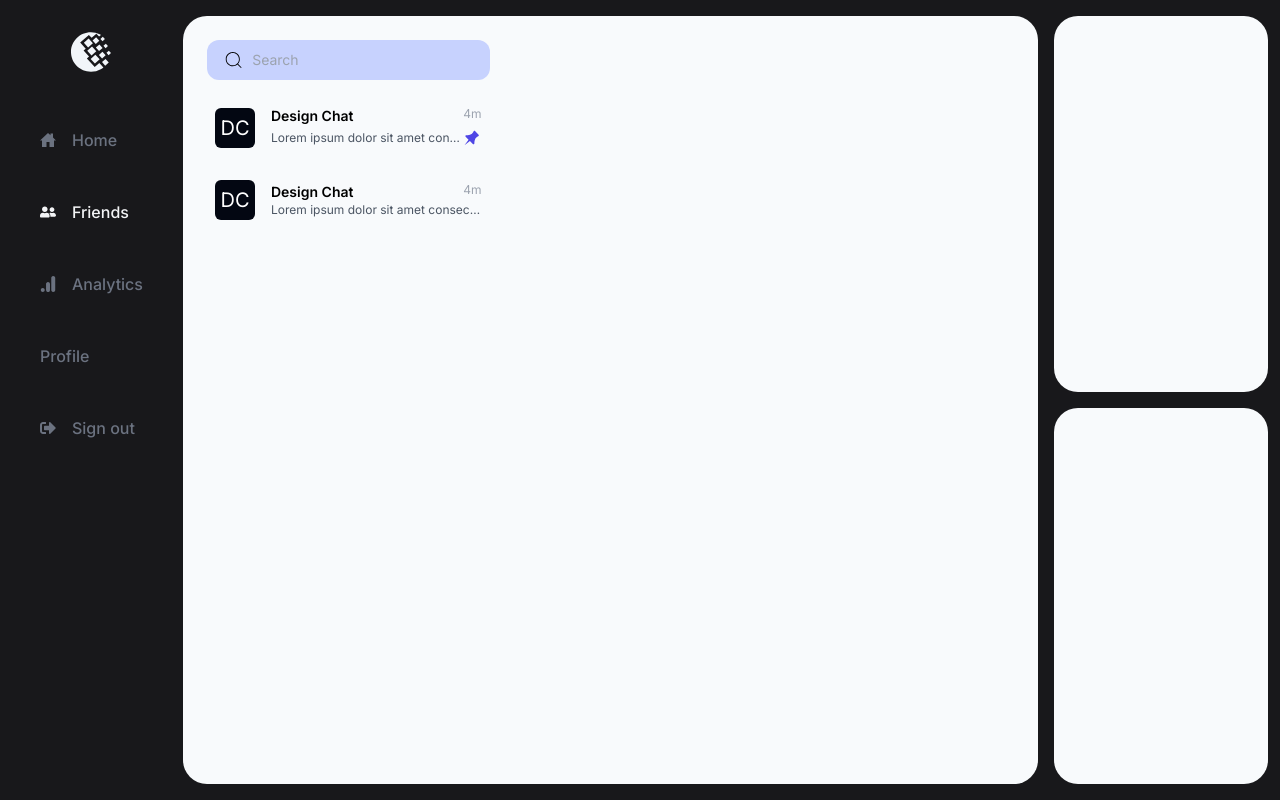
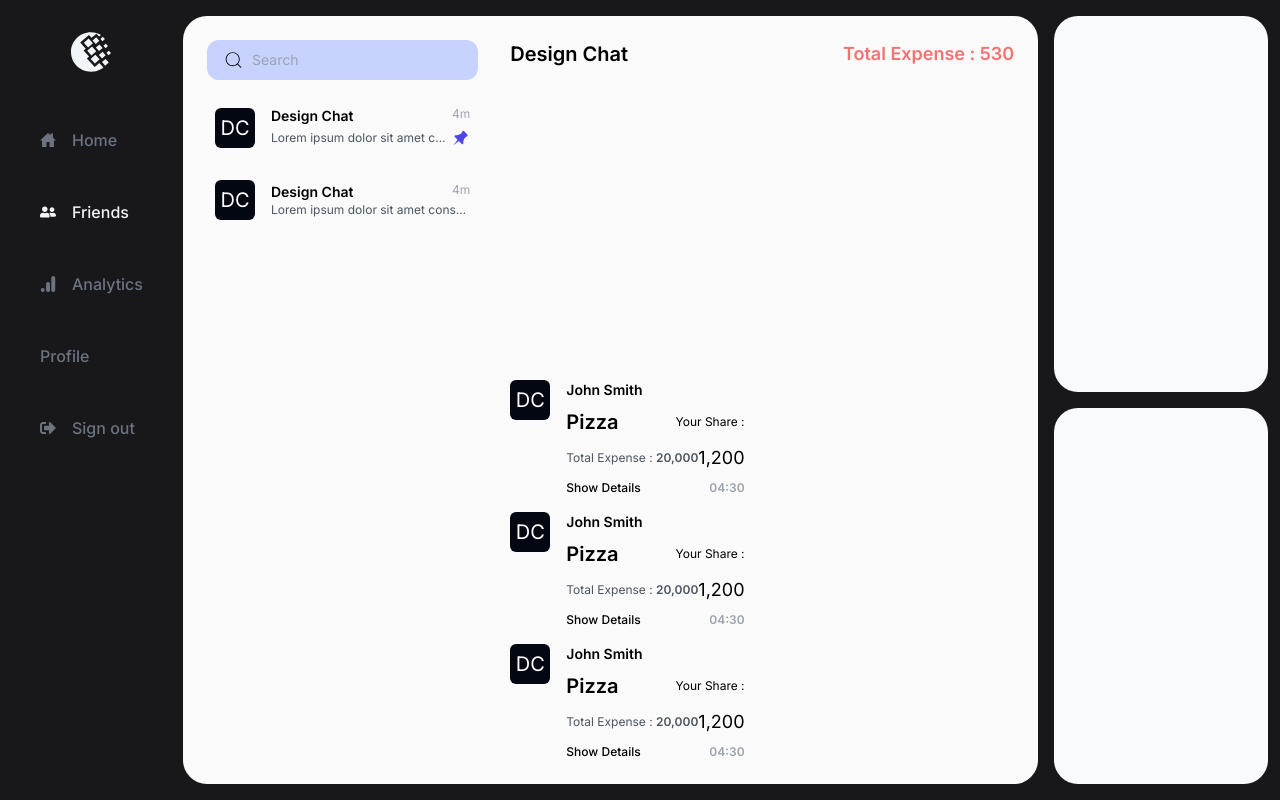
Before and after one commit to ArchitGoyal2005/splitTrack, a Next.js app: page /friends in a window 1280 px wide. Built offline with nearby package versions, Linux system fonts and the light colour scheme.

Commit message:
Complete the Expense Component

```diff
--- a/src/app/friends/page.tsx
+++ b/src/app/friends/page.tsx
@@ -1,18 +1,30 @@
 import ChatHeading from "@/components/friends/ChatHeading";
 import SearchBar from "@/components/friends/SearchBar";
-import { CiSearch } from "react-icons/ci";
-import { TiPin } from "react-icons/ti";
+import Expense from "@/components/friends/Expense";
 
 export default function Page() {
   return (
     <div className="grid grid-cols-[8fr,2fr] gap-4 grid-rows-2 w-full h-full overflow-hidden">
-      <div className="bg-slate-50 rounded-3xl row-span-2 w-full h-full p-6 overflow-x-hidden">
-        <div className="grid grid-cols-[3.5fr,6.5fr] overflow-x-hidden">
+      <div className="bg-zinc-50 rounded-3xl row-span-2 w-full h-full p-6 overflow-x-hidden">
+        <div className="grid grid-cols-[3.5fr,6.5fr] h-full gap-8 overflow-x-hidden">
           <div className="w-full flex flex-col gap-4 overflow-x-hidden">
             <SearchBar />
             <div className="flex flex-col gap-2 w-full h-full overflow-hidden">
               <ChatHeading isPinned />
               <ChatHeading />
+            </div>
+          </div>
+          <div className="w-full h-full flex flex-col gap-4">
+            <div className="flex justify-between items-center">
+              <h1 className="text-xl font-semibold">Design Chat</h1>
+              <h3 className="text-lg font-semibold text-red-400">
+                Total Expense : 530
+              </h3>
+            </div>
+            <div className="flex flex-col gap-4 h-full justify-end">
+              <Expense />
+              <Expense />
+              <Expense />
             </div>
           </div>
         </div>
--- /dev/null
+++ b/src/components/friends/ChatDetails.jsx
@@ -0,0 +1,46 @@
+"use client";
+
+import { useState } from "react";
+
+function ChatDetails() {
+  const [showDetails, setShowDetails] = useState(false);
+  return (
+    <>
+      {showDetails && (
+        <>
+          <div className="grid grid-cols-2 gap-2 place-content-between w-full">
+            <h6 className=" col-span-2  text-indigo-700 font-semibold">
+              Paid By
+            </h6>
+            <span className="text-sm font-medium">John Smith</span>
+            <span className="text-sm font-semibold">20,000</span>
+            <span className="text-sm font-medium">Bla Bla Smith</span>
+            <span className="text-sm font-semibold">40,000</span>
+          </div>
+          <div className="grid grid-cols-2 gap-2 place-content-between w-full">
+            <h6 className=" col-span-2  text-indigo-700 font-semibold">
+              Shares
+            </h6>
+            <span className="text-sm font-medium">John Smith</span>
+            <span className="text-sm font-semibold">20,000</span>
+            <span className="text-sm font-medium">Bla Bla Smith</span>
+            <span className="text-sm font-semibold">40,000</span>
+          </div>
+        </>
+      )}
+      <div className="flex justify-between items-center">
+        <button
+          className="text-xs text-indigo-500 hover:underline font-medium"
+          onClick={() => setShowDetails(!showDetails)}
+        >
+          Show {showDetails ? "Less" : "Details"}
+        </button>
+        <span className="text-xs font-semibold self-end text-gray-400">
+          04:30
+        </span>
+      </div>
+    </>
+  );
+}
+
+export default ChatDetails;
--- /dev/null
+++ b/src/components/friends/Expense.jsx
@@ -0,0 +1,31 @@
+import ChatDetails from "./ChatDetails";
+
+function Expense() {
+  return (
+    <div className="flex items-end justify-start gap-4">
+      <div className="w-10 h-10 bg-gray-950 flex items-center justify-center text-xl text-white rounded-md flex-shrink-0">
+        DC
+      </div>
+      <div className="w-3/5 h-fit p-4 rounded-lg flex flex-col gap-2 bg-stone-100 shadow-md">
+        <h6 className="text-indigo-500 text-sm self-start font-semibold">
+          John Smith
+        </h6>
+        <div className="flex flex-col items-between gap-2">
+          <div className="flex justify-between items-center">
+            <h1 className="text-xl text-zinc-900 font-semibold ">Pizza</h1>
+            <p className="text-zinc-700 text-xs self-end">Your Share :</p>
+          </div>
+          <div className="flex justify-between items-center">
+            <p className="text-xs text-gray-600 self-end">
+              Total Expense : <span className="font-semibold">20,000</span>
+            </p>
+            <h6 className="text-lg self-start text-red-600 font-bold">1,200</h6>
+          </div>
+        </div>
+        <ChatDetails />
+      </div>
+    </div>
+  );
+}
+
+export default Expense;
```
